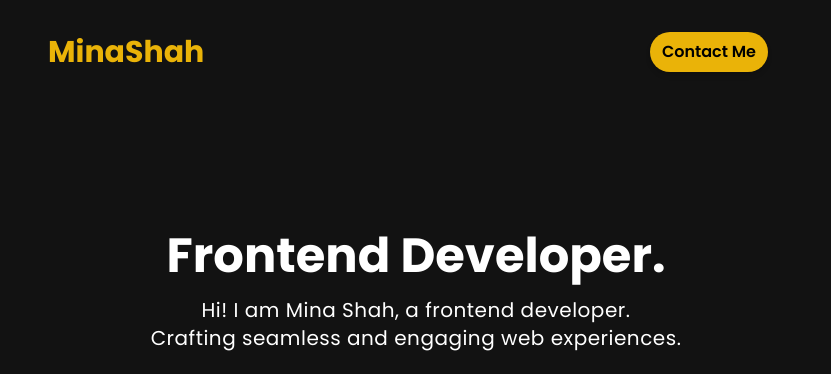
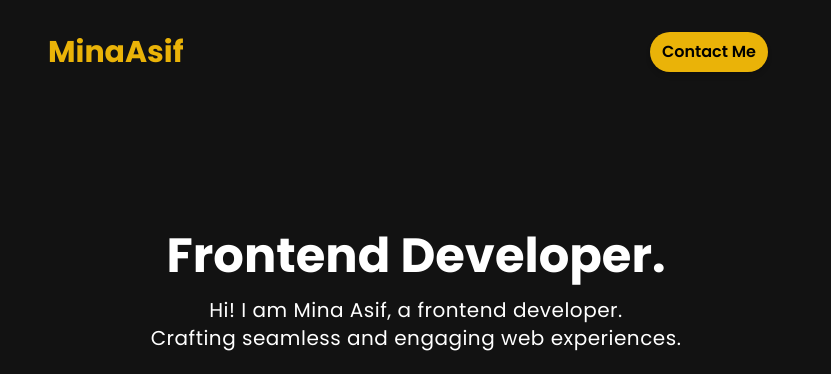
Before and after one commit to Mina-Shah/My-Portfolio, a React (Vite) app: page / in a window 1280 px wide. Shown: the top 374 px of the page, without its empty margins (224-1055 px from the left). Built offline with nearby package versions, Linux system fonts and the light colour scheme.

Commit message:
name changes

```diff
--- a/src/components/Home.jsx
+++ b/src/components/Home.jsx
@@ -25,7 +25,7 @@ const Home = () => {
                 Frontend Developer.
               </h1>
               <p className="text-sm tracking-wide md:text-lg lg:text-xl px-4 mb-2">
-              <span>Hi! I am Mina Shah, a frontend developer.</span> <br />
+              <span>Hi! I am Mina Asif, a frontend developer.</span> <br />
               <span>Crafting seamless and engaging web experiences.</span>
               </p>
             </div>
--- a/src/components/Navbar.jsx
+++ b/src/components/Navbar.jsx
@@ -11,7 +11,7 @@ const Navbar = () => {
             onClick={() => navigate("/home")}
             className="cursor-pointer font-bold text-2xl text-yellow-500 lg:text-3xl"
           >
-            MinaShah
+            MinaAsif
           </a>
         </div>
 
```
